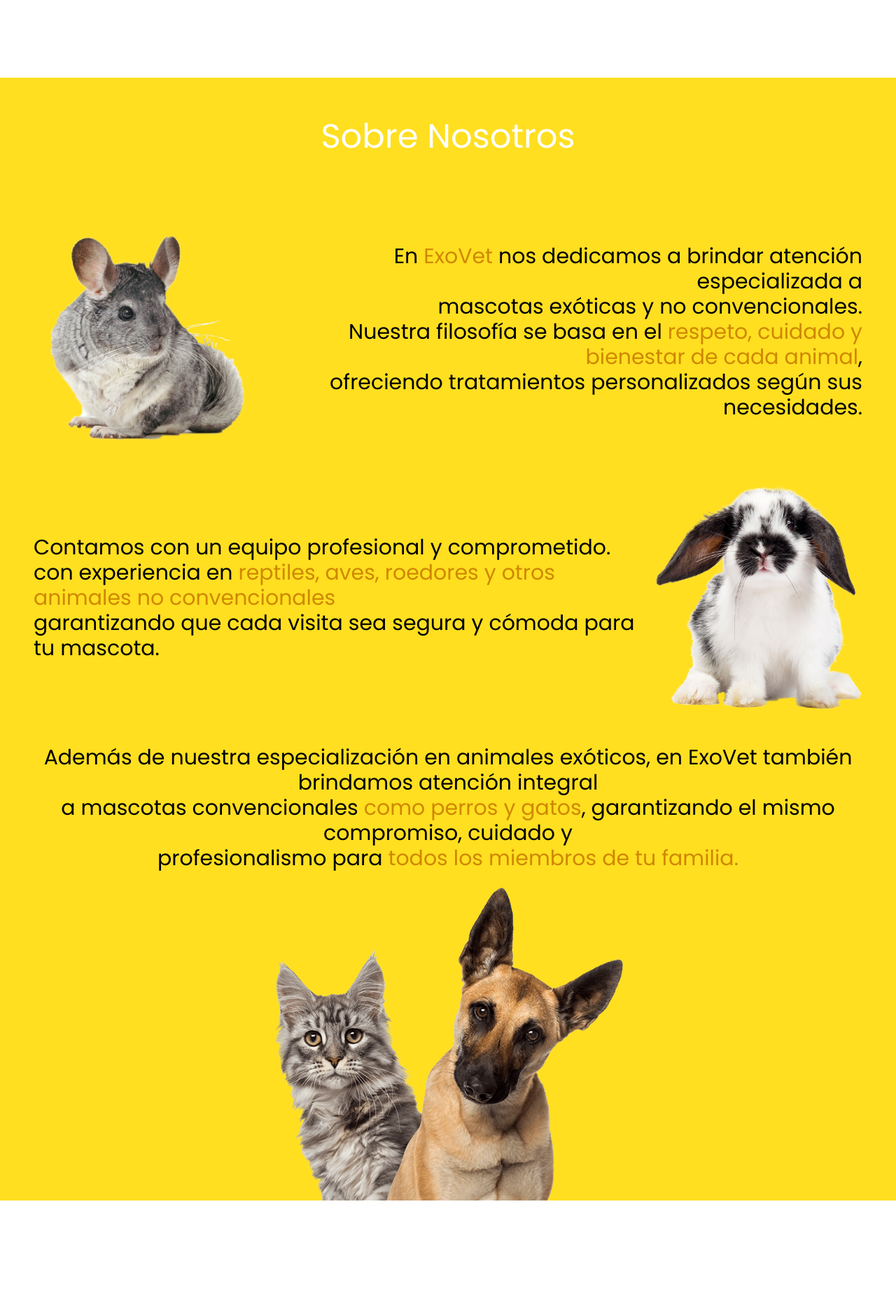
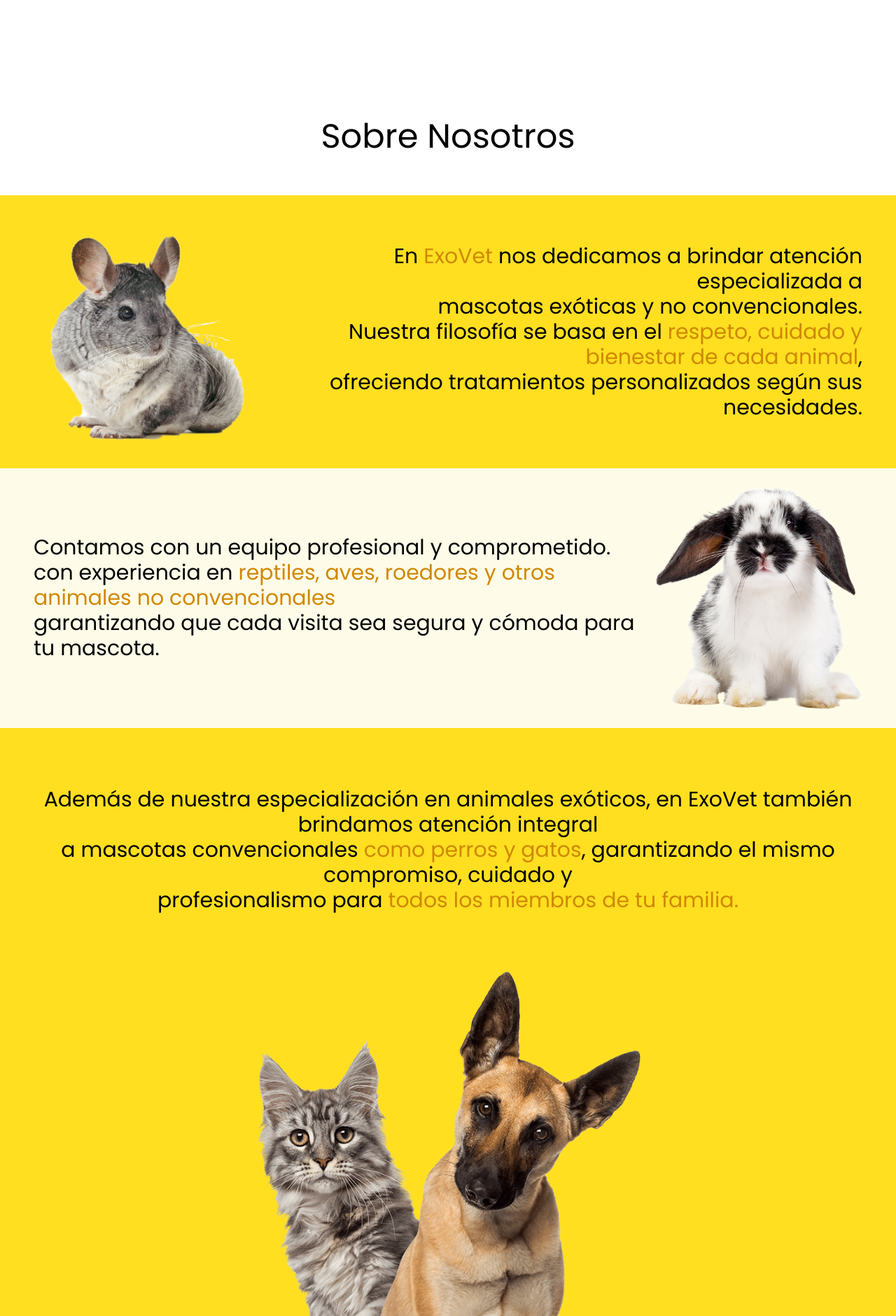
Before and after one commit to damidevel0per/exovet-landing-page, a React (Vite) app: page / in a window 1280 px wide. Shown: the part 693-2573 px from the top of the page at 70% size. Before the commit the page ends 2408 px from the top, so only its background shows below. Built offline with nearby package versions, Linux system fonts and the light colour scheme.

Commit message:
editando estilos de section nosotros

```diff
--- a/src/components/Navbar.jsx
+++ b/src/components/Navbar.jsx
@@ -13,8 +13,8 @@ const Navbar = () => {
             <div>
                 <ul className='flex space-x-4'>
                     <li> <a className='text-white sm:text-lg text-sm hover:text-yellow-600' href="">Inicio</a></li>
+                    <li> <a className='text-white sm:text-lg text-sm hover:text-yellow-600' href="">Nosotros</a></li>
                     <li> <a className='text-white sm:text-lg text-sm hover:text-yellow-600' href="">Servicios</a></li>
-                    <li> <a className='text-white sm:text-lg text-sm hover:text-yellow-600' href="">Nosotros</a></li>
                     <li> <a className='text-white sm:text-lg text-sm hover:text-yellow-600' href="">Contacto</a></li>
                 </ul>
             </div>
--- a/src/components/Servicios.jsx
+++ b/src/components/Servicios.jsx
@@ -5,13 +5,13 @@ import PerroGato from '../assets/PERROYGATO.png'
 
 const Servicios = () => {
   return (
-    <section className=' bg-yellow-300'>
-        <div>
-          <h2 className='py-15 flex justify-center text-white text-5xl'>Sobre Nosotros</h2>
+    <section className=''>
+        <div >
+          <h2 className='py-15 flex justify-center text-black text-5xl'>Sobre Nosotros</h2>
         </div>
 
         <div>
-        <div className='bg-white-50 flex justify-around items-center py-20 sm:px-12 sm:py-6 px-4 py-3'>
+        <div className='bg-yellow-300 flex justify-around items-center py-20 sm:px-12 sm:py-6 px-4 py-3'>
           <div>
               <img className='w-[400px]' src={Chinchilla} alt="Chinchilla" />
           </div>
@@ -23,7 +23,7 @@ const Servicios = () => {
           </div>
         </div>
 
-        <div className='bg-white-50 flex justify-around items-center py-20 sm:px-12 sm:py-6 px-4 py-3'>
+        <div className='bg-yellow-50 flex justify-around items-center py-20 sm:px-12 sm:py-6 px-4 py-3'>
           <div className='text-left'>
             <p className='text-3xl'>Contamos con un equipo profesional y comprometido. <br /> con experiencia en
             <span className='text-yellow-600'> reptiles, aves, roedores y otros animales no convencionales</span> <br />
@@ -34,11 +34,11 @@ const Servicios = () => {
           </div>
         </div>
 
-        <div className='py-20 sm:px-12 sm:py-6 px-10 py-3'>
-          <p className='text-3xl text-center'>Además de nuestra especialización en animales exóticos, en ExoVet también brindamos atención integral <br /> a mascotas convencionales <span className='text-yellow-600'>como perros y gatos</span>, garantizando el mismo compromiso, cuidado y <br /> profesionalismo para <span className='text-yellow-600'>todos los miembros de tu familia.</span></p>
+        <div className='bg-yellow-300 py-20 sm:px-12 sm:py-6 px-10 py-3'>
+          <p className='py-15 text-3xl text-center'>Además de nuestra especialización en animales exóticos, en ExoVet también brindamos atención integral <br /> a mascotas convencionales <span className='text-yellow-600'>como perros y gatos</span>, garantizando el mismo compromiso, cuidado y <br /> profesionalismo para <span className='text-yellow-600'>todos los miembros de tu familia.</span></p>
         </div>
-        <div className='flex justify-center'>
-          <img className='w-[500px]' src={PerroGato} alt="Conejo blanco y negro" />
+        <div className='bg-yellow-300 flex justify-center'>
+          <img className='w-[550px]' src={PerroGato} alt="Conejo blanco y negro" />
         </div>
         </div>
 
```
